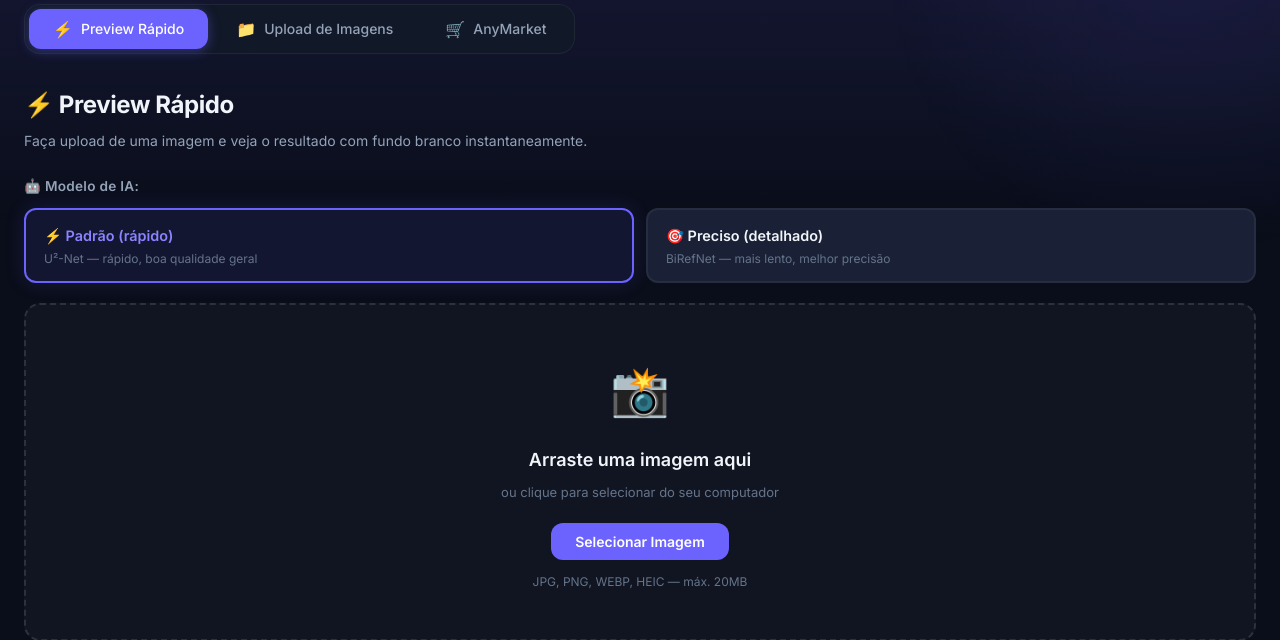
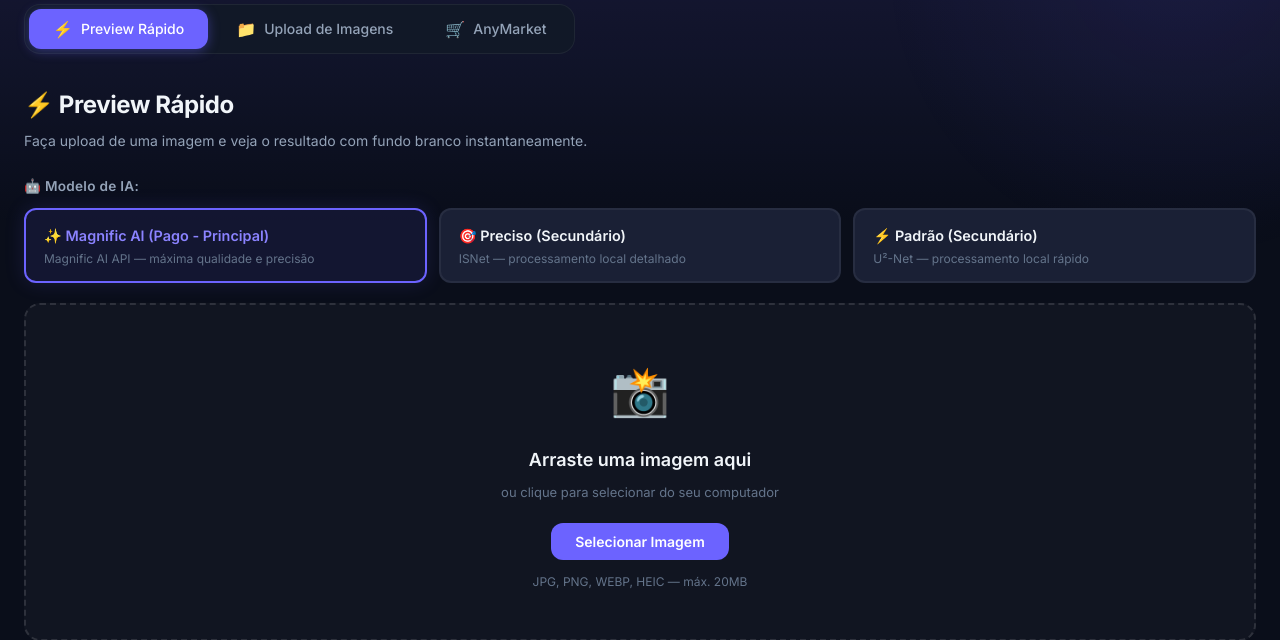
Before and after one commit to projetosmarcaseleta/Ajuste_Imagens, a Flask app: page / in a window 1280 px wide. Shown: the part 135-775 px from the top of the page. Run offline with Flask 3, Linux system fonts and the light colour scheme.

Commit message:
feat: integrate Magnific AI as primary background removal service with local fallback support

```diff
--- a/app.py
+++ b/app.py
@@ -229,7 +229,7 @@ def _process_one_foto_am_preview(job_id, foto, index, total, opts):
         if is_job_cancelled(job_id):
             raise Exception("Cancelado pelo usuário")
 
-        result_img = compose_on_white(img_data, model_key=model_key)
+        result_img = compose_on_white(img_data, model_key=model_key, image_url=used_url)
 
         filename = f"bgrem_{int(time.time())}_{uuid.uuid4().hex[:6]}.jpg"
         filepath = TEMP_DIR / filename
@@ -504,14 +504,26 @@ def index():
 @app.route("/api/models")
 def api_models():
     """Retorna os modelos de IA disponíveis para remoção de fundo."""
-    models = []
-    for key, rembg_name in AVAILABLE_MODELS.items():
-        models.append({
-            "key": key,
-            "label": "Padrão (rápido)" if key == "padrao" else "Preciso (detalhado)",
-            "description": "U²-Net — rápido, boa qualidade geral" if key == "padrao" else "BiRefNet — mais lento, melhor precisão em produtos complexos",
-            "default": key == DEFAULT_MODEL,
-        })
+    models = [
+        {
+            "key": "magnific",
+            "label": "✨ Magnific AI (Pago - Principal)",
+            "description": "Magnific AI API — alta precisão e qualidade máxima (modo principal)",
+            "default": True,
+        },
+        {
+            "key": "preciso",
+            "label": "🎯 Preciso (ISNet - Secundário)",
+            "description": "ISNet / BiRefNet — processamento local detalhado",
+            "default": False,
+        },
+        {
+            "key": "padrao",
+            "label": "⚡ Padrão (U²-Net - Secundário)",
+            "description": "U²-Net — processamento local rápido",
+            "default": False,
+        }
+    ]
     return jsonify({"models": models})
 
 
@@ -615,7 +627,7 @@ def api_reprocess_item(job_id):
             target_item["motivo_erro"] = f"Download da original falhou: HTTP {status}"
             return jsonify({"ok": False, "error": target_item["motivo_erro"]}), 400
 
-        result_img = compose_on_white(img_data, model_key=model_key)
+        result_img = compose_on_white(img_data, model_key=model_key, image_url=src_url)
 
         filename = f"bgrem_{int(time.time())}_{uuid.uuid4().hex[:6]}.jpg"
         filepath = TEMP_DIR / filename
--- a/templates/index.html
+++ b/templates/index.html
@@ -64,17 +64,24 @@
                 <label class="model-selector-label">🤖 Modelo de IA:</label>
                 <div class="model-options">
                     <label class="model-option">
-                        <input type="radio" name="preview-model" value="padrao" checked>
+                        <input type="radio" name="preview-model" value="magnific" checked>
                         <div class="model-option-content">
-                            <span class="model-option-name">⚡ Padrão (rápido)</span>
-                            <span class="model-option-desc">U²-Net — rápido, boa qualidade geral</span>
+                            <span class="model-option-name">✨ Magnific AI (Pago - Principal)</span>
+                            <span class="model-option-desc">Magnific AI API — máxima qualidade e precisão</span>
                         </div>
                     </label>
                     <label class="model-option">
                         <input type="radio" name="preview-model" value="preciso">
                         <div class="model-option-content">
-                            <span class="model-option-name">🎯 Preciso (detalhado)</span>
-                            <span class="model-option-desc">BiRefNet — mais lento, melhor precisão</span>
+                            <span class="model-option-name">🎯 Preciso (Secundário)</span>
+                            <span class="model-option-desc">ISNet — processamento local detalhado</span>
+                        </div>
+                    </label>
+                    <label class="model-option">
+                        <input type="radio" name="preview-model" value="padrao">
+                        <div class="model-option-content">
+                            <span class="model-option-name">⚡ Padrão (Secundário)</span>
+                            <span class="model-option-desc">U²-Net — processamento local rápido</span>
                         </div>
                     </label>
                 </div>
@@ -130,17 +137,24 @@
                 <label class="model-selector-label">🤖 Modelo de IA:</label>
                 <div class="model-options">
                     <label class="model-option">
-                        <input type="radio" name="batch-model" value="padrao" checked>
+                        <input type="radio" name="batch-model" value="magnific" checked>
                         <div class="model-option-content">
-                            <span class="model-option-name">⚡ Padrão (rápido)</span>
-                            <span class="model-option-desc">U²-Net — rápido, boa qualidade geral</span>
+                            <span class="model-option-name">✨ Magnific AI (Pago - Principal)</span>
+                            <span class="model-option-desc">Magnific AI API — máxima qualidade e precisão</span>
                         </div>
                     </label>
                     <label class="model-option">
                         <input type="radio" name="batch-model" value="preciso">
                         <div class="model-option-content">
-                            <span class="model-option-name">🎯 Preciso (detalhado)</span>
-                            <span class="model-option-desc">BiRefNet — mais lento, melhor precisão</span>
+                            <span class="model-option-name">🎯 Preciso (Secundário)</span>
+                            <span class="model-option-desc">ISNet — processamento local detalhado</span>
+                        </div>
+                    </label>
+                    <label class="model-option">
+                        <input type="radio" name="batch-model" value="padrao">
+                        <div class="model-option-content">
+                            <span class="model-option-name">⚡ Padrão (Secundário)</span>
+                            <span class="model-option-desc">U²-Net — processamento local rápido</span>
                         </div>
                     </label>
                 </div>
@@ -213,17 +227,24 @@
                 <label class="model-selector-label">🤖 Modelo de IA:</label>
                 <div class="model-options">
                     <label class="model-option">
-                        <input type="radio" name="am-model" value="padrao" checked>
+                        <input type="radio" name="am-model" value="magnific" checked>
                         <div class="model-option-content">
-                            <span class="model-option-name">⚡ Padrão (rápido)</span>
-                            <span class="model-option-desc">U²-Net — rápido, boa qualidade geral</span>
+                            <span class="model-option-name">✨ Magnific AI (Pago - Principal)</span>
+                            <span class="model-option-desc">Magnific AI API — máxima qualidade e precisão</span>
                         </div>
                     </label>
                     <label class="model-option">
                         <input type="radio" name="am-model" value="preciso">
                         <div class="model-option-content">
-                            <span class="model-option-name">🎯 Preciso (detalhado)</span>
-                            <span class="model-option-desc">BiRefNet — mais lento, melhor precisão</span>
+                            <span class="model-option-name">🎯 Preciso (Secundário)</span>
+                            <span class="model-option-desc">ISNet — processamento local detalhado</span>
+                        </div>
+                    </label>
+                    <label class="model-option">
+                        <input type="radio" name="am-model" value="padrao">
+                        <div class="model-option-content">
+                            <span class="model-option-name">⚡ Padrão (Secundário)</span>
+                            <span class="model-option-desc">U²-Net — processamento local rápido</span>
                         </div>
                     </label>
                 </div>
@@ -778,7 +799,10 @@
                     const amHeader = document.querySelector('#am-progress .progress-header h4');
                     if (amHeader) amHeader.innerHTML = '✅ Envio Concluído!';
                     document.getElementById('am-progress-bar').style.width = '100%';
-                    amEventSource.close();
+                    if (amEventSource) {
+                        amEventSource.close();
+                        amEventSource = null;
+                    }
                     amProcessBtn.disabled = false;
                     amCancelBtn.style.display = 'none';
                     const commitBtn = document.getElementById('am-commit-btn');
@@ -786,9 +810,16 @@
                         commitBtn.disabled = false;
                         commitBtn.innerHTML = '🚀 Enviar Aprovadas ao AnyMarket';
                     }
-                    if (data.items) {
-                        renderValidationGrid(data.items);
-                    }
+
+                    // Limpa automaticamente o campo de SKUs e esconde a galeria concluída
+                    setTimeout(() => {
+                        document.getElementById('am-skus-input').value = '';
+                        document.getElementById('am-validation-panel').style.display = 'none';
+                        currentAMJobItems = [];
+                        currentAMJobId = null;
+                        addAMLog('🧹 Formulário e galeria limpos. Pronto para a próxima leva de SKUs!', 'info');
+                    }, 2500);
+
                     showToast('Fotos enviadas com sucesso ao AnyMarket!', 'success');
                 } else if (data.event === 'complete') {
                     clearTimeout(heartbeatTimeout);
@@ -891,8 +922,9 @@
 
                 <div style="display: flex; align-items: center; gap: 6px; margin-top: 4px;">
                     <select class="form-input" id="model-${item.id}" style="padding: 4px 8px; font-size: 12px; flex: 1;">
-                        <option value="padrao" ${item.model_used === 'padrao' ? 'selected' : ''}>⚡ Padrão (u2net)</option>
-                        <option value="preciso" ${item.model_used === 'preciso' ? 'selected' : ''}>🎯 Preciso (isnet-general-use)</option>
+                        <option value="magnific" ${item.model_used === 'magnific' || !item.model_used ? 'selected' : ''}>✨ Magnific AI (Principal)</option>
+                        <option value="preciso" ${item.model_used === 'preciso' ? 'selected' : ''}>🎯 Preciso (ISNet)</option>
+                        <option value="padrao" ${item.model_used === 'padrao' ? 'selected' : ''}>⚡ Padrão (U²-Net)</option>
                     </select>
                     <button class="btn btn-secondary btn-sm" onclick="reprocessItem('${item.id}')" id="btn-reprocess-${item.id}" style="padding: 4px 10px; font-size: 12px;" title="Reprocessar foto com o modelo selecionado">
                         🔄 Refazer
@@ -973,7 +1005,7 @@
 
         const modelSelect = document.getElementById(`model-${itemId}`);
         const btnReprocess = document.getElementById(`btn-reprocess-${itemId}`);
-        const selectedModel = modelSelect ? modelSelect.value : 'padrao';
+        const selectedModel = modelSelect ? modelSelect.value : 'magnific';
 
         item.status = 'REPROCESSANDO';
         updateCardUI(item);
```
Also changed, not shown: process_images.py (+102 -47 lines).
